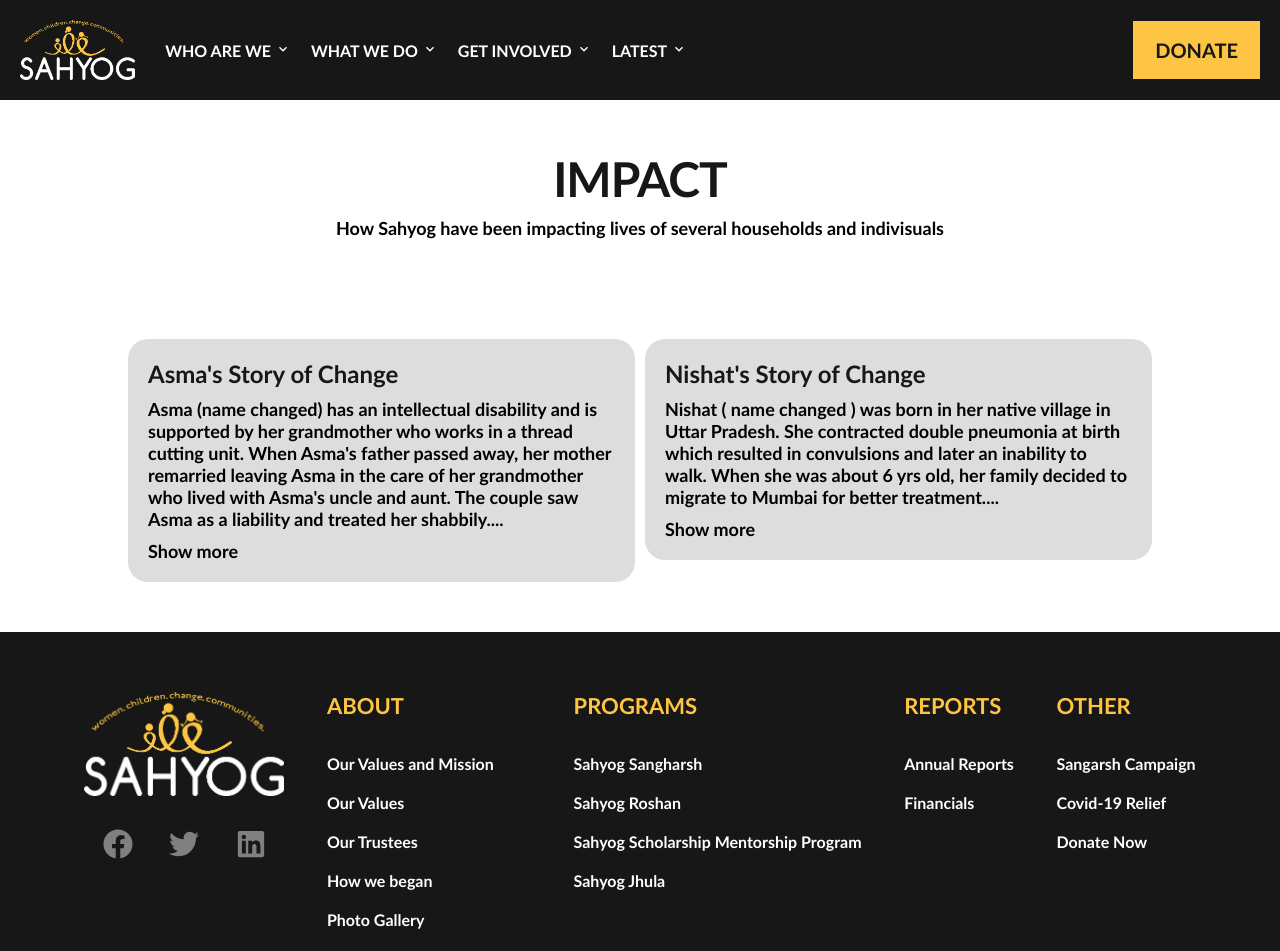
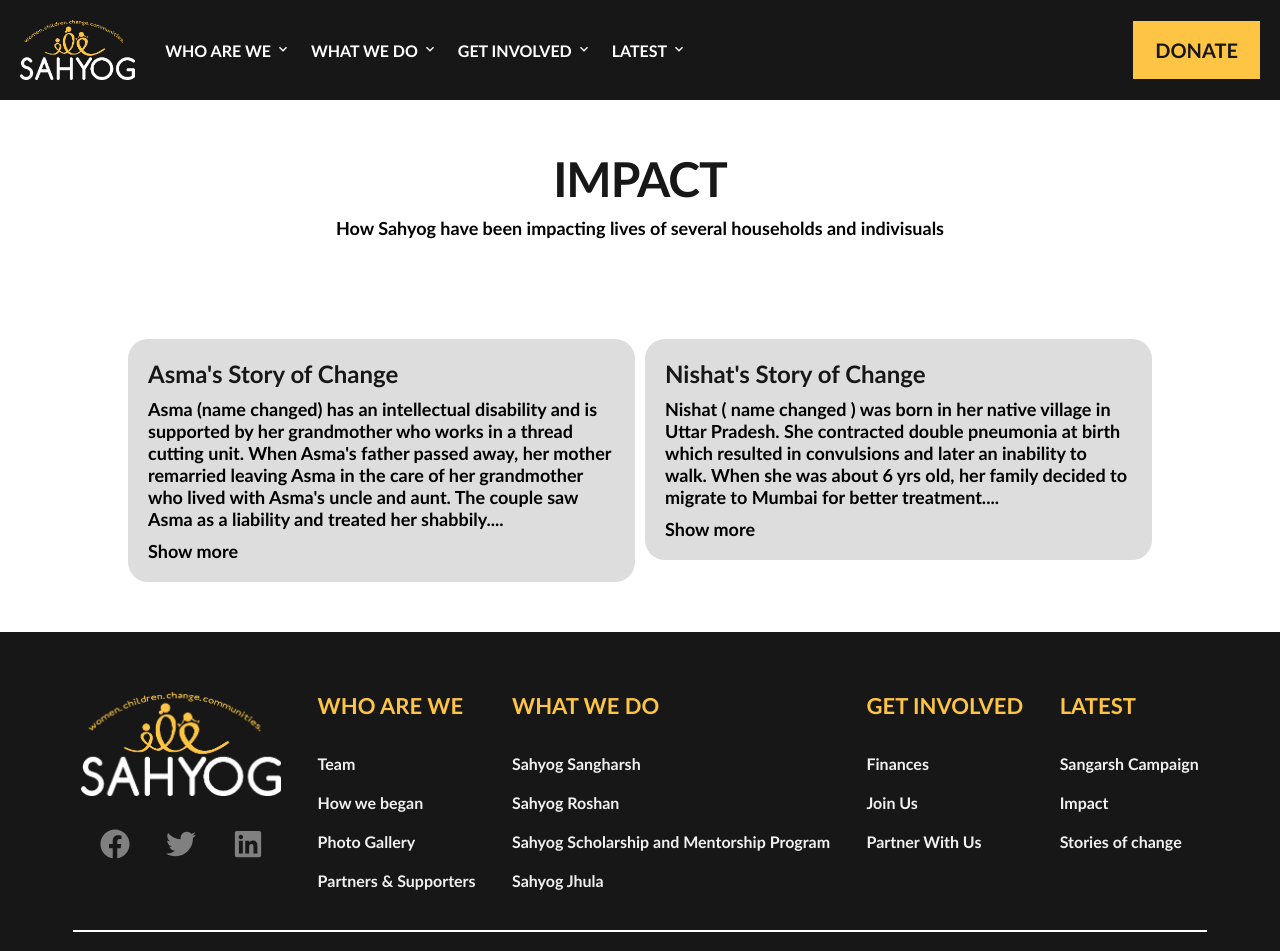
Before and after one commit to HardikShah563/sahyog-chehak, a React (Create React App) app: page /impact in a window 1280 px wide. Shown: the top 951 px of the page. Built offline with nearby package versions, Linux system fonts and the light colour scheme.

Commit message:
fixing vision  mission & values

```diff
--- a/src/components/Footer.jsx
+++ b/src/components/Footer.jsx
@@ -41,91 +41,26 @@
                         </div>
                     </div>
 
-                    <div
-                        className="foot-section">
-                        <li className="heading">
-                            <span className="title-text">About</span>
-                        </li>
-                        <li>
-                            <div onClick={() => navigate("/vision-and-mission")}>Our Values and Mission</div>
-                        </li>
-                        <li>
-                            <div onClick={() => navigate("/values")}>Our Values</div>
-                        </li>
-                        <li>
-                            <div onClick={() => navigate("/our-trestees")}>Our Trustees</div>
-                        </li>
-                        <li>
-                            <div onClick={() => navigate("/how-we-began")}>How we began</div>
-                        </li>
-                        <li>
-                            <div onClick={() => navigate("/photo-gallery")}>Photo Gallery</div>
-                        </li>
-                        <li>
-                            <div onClick={() => navigate("/our-team")}>Our Team</div>
-                        </li>
-                        <li>
-                            <div onClick={() => navigate("/our-partners-and-supporters")}>Our Partners and Supporters</div>
-                        </li>
-                        <li>
-                            <div onClick={() => navigate("/stories-of-change")}>Stories of Change</div>
-                        </li>
-                    </div>
-
-                    <div className="foot-section">
-                        <li className="heading">
-                            <span className="title-text">Programs</span>
-                        </li>
-                        <li>
-                            <div onClick={() => navigate("/sahyog-sangharsh")}>Sahyog Sangharsh</div>
-                        </li>
-                        <li>
-                            <div onClick={() => navigate("/sahyog-roshan")}>Sahyog Roshan</div>
-                        </li>
-                        <li>
-                            <div onClick={() => navigate("/sahyog-scholarship-and-mentorship-program")}>Sahyog Scholarship Mentorship Program</div>
-                        </li>
-                        <li>
-                            <div onClick={() => navigate("/sahyog-jhula")}>Sahyog Jhula</div>
-                        </li>
-                    </div>
-
-                    <div className="foot-section">
-                        <li className="heading">
-                            <span className="title-text">Reports</span>
-                        </li>
-                        <li>
-                            <div onClick={() => navigate("/reports")}>Annual Reports</div>
-                        </li>
-                        <li>
-                            <div onClick={() => navigate("/financials")}>Financials</div>
-                        </li>
-                    </div>
-
-                    <div className="foot-section">
-                        <li className="heading">
-                            <span className="title-text">Other</span>
-                        </li>
-                        <li>
-                            <div onClick={() => navigate("/sangarsh-campaign")}>Sangarsh Campaign</div>
-                        </li>
-                        <li>
-                            <div onClick={() => navigate("/covid-19-relief")}>Covid-19 Relief</div>
-                        </li>
-                        <li>
-                            <div onClick={() => navigate("/donate")}>Donate Now</div>
-                        </li>
-                    </div>
+                    {footer.footerLinks.map((footerDiv) => (
+                        <div className="foot-section">
+                            <li className="heading">
+                                <span className="title-text">{footerDiv.title}</span>
+                            </li>
+                            {footerDiv.children.map((child) => (
+                                <div className="footer-links" onClick={() => navigate(child.link)}>{child.name}</div>
+                            ))}
+                        </div>
+                    ))}
                 </div>
                 <hr />
                 <div className="below-footer-links">
-                    <div className="below-footer-section flex gap-20">
+                    <div className="below-footer-section flex gap-20 margin-block-10">
                         <span className="hover-light-green cur" onclick={() => navigate("/")}>Terms</span>
                         <span className="hover-light-green cur" onclick={() => navigate("/")}>Privacy</span>
                         <span className="hover-light-green cur" onclick={() => navigate("/")}>Policy</span>
                     </div>
 
-                    <div>
+                    <div className="margin-block-10">
                         © <span className="color-light">{(new Date().getFullYear())}</span>&nbsp;|&nbsp;<span className="color-light">Chehak Trust</span>&nbsp;All Rights Reserved
                     </div>
                 </div>
--- a/src/components/Values.jsx
+++ b/src/components/Values.jsx
@@ -9,16 +9,18 @@
         <>
             <div className="w-90 margin-a-a">
                 <h1 className="big-heading txt-ctr margin-block-50">
-                    {/* {values.title} */}
                     {values.title}
                 </h1>
 
-                <div className="flex justify-ctr gap-20 flex-wrap">
+                <div className="values">
                     {values.values.map((value) => (
                         <div className="value-card">
                             {getIconFromIconName(value.icon, value.size)}
                             <div className="value-card-title">
                                 {value.title}
+                            </div>
+                            <div className="value-card-subtitle">
+                                {value.subTitle}
                             </div>
                         </div>
                     ))}
--- a/src/data.json
+++ b/src/data.json
@@ -78,6 +78,10 @@
                     {
                         "name": "Impact",
                         "link": "/impact"
+                    },
+                    {
+                        "name": "Stories of change",
+                        "link": "/stories-of-change"
                     }
                 ]
             }
@@ -102,7 +106,84 @@
                 "name": "linkedin"
             }
         ],
-        "footerLinks": []
+        "footerLinks": [
+            {
+                "title": "Who are we",
+                "children": [
+                    {
+                        "name": "Team",
+                        "link": "/team"
+                    },
+                    {
+                        "name": "How we began",
+                        "link": "/how-we-began"
+                    },
+                    {
+                        "name": "Photo Gallery",
+                        "link": "/photos"
+                    },
+                    {
+                        "name": "Partners & Supporters",
+                        "link": "/partners&supporters"
+                    }
+                ]
+            },
+            {
+                "title": "What we do",
+                "children": [
+                    {
+                        "name": "Sahyog Sangharsh",
+                        "link": "/team"
+                    },
+                    {
+                        "name": "Sahyog Roshan",
+                        "link": "/sahyog-roshan"
+                    },
+                    {
+                        "name": "Sahyog Scholarship and Mentorship Program",
+                        "link": "/sahyog-scholarship-and-mentorship-program"
+                    },
+                    {
+                        "name": "Sahyog Jhula",
+                        "link": "/sahyog-jhula"
+                    }
+                ]
+            },
+            {
+                "title": "Get Involved",
+                "children": [
+                    {
+                        "name": "Finances",
+                        "link": "/finances"
+                    },
+                    {
+                        "name": "Join Us",
+                        "link": "/"
+                    },
+                    {
+                        "name": "Partner With Us",
+                        "link": "/"
+                    }
+                ]
+            },
+            {
+                "title": "Latest",
+                "children": [
+                    {
+                        "name": "Sangarsh Campaign",
+                        "link": "/sangarsh-campaign"
+                    },
+                    {
+                        "name": "Impact",
+                        "link": "/impact"
+                    },
+                    {
+                        "name": "Stories of change",
+                        "link": "/stories-of-change"
+                    }
+                ]
+            }
+        ]
     },
     "home": {
         "main": {
@@ -168,33 +249,37 @@
             "values": [
                 {
                     "title": "Solidarity",
+                    "subTitle": "We're dedicated to personal and community growth, standing together for progress",
                     "icon": "FaPeopleGroup",
-                    "size": "50"
+                    "size": "100"
                 },
                 {
                     "title": "Integrity",
+                    "subTitle": "We're honest and accountable, valuing trust in our actions and partnerships",
                     "icon": "GoLaw",
-                    "size": "50"
+                    "size": "100"
                 },
                 {
                     "title": "Learning",
+                    "subTitle": "We think learning is vital, fostering growth through ongoing education and skill-building",
                     "icon": "FaBookOpenReader",
-                    "size": "50"
+                    "size": "100"
                 },
                 {
                     "title": "Freedom",
+                    "subTitle": "We support freedom of thought and action, promoting respect and innovation",
                     "icon": "GiFreedomDove",
-                    "size": "50"
+                    "size": "100"
                 }
             ]
         },
         "vision": {
-            "title": "Our Vision",
+            "title": "Vision",
             "paragraph": "A world where women and children can realise their potential and drive positive change in their communities.",
             "imageURL": "vision.png"
         },
         "mission": {
-            "title": "Our Mission",
+            "title": "Mission",
             "paragraph": "We work for sustainable change in women and children from marginalised communities by providing them with enrichment education, special education, life skills and access to vocational opportunities.",
             "imageURL": "mission.png"
         },
--- a/src/style/footer.css
+++ b/src/style/footer.css
@@ -25,11 +25,15 @@
     color: var(--secondary-light);
 }
 
-.foot-section>li>div {
+.footer-links {
     margin: 20px 0;
-    color: var(--white);
+    color: var(--primary);
     cursor: pointer;
     font-weight: 800;
+}
+
+.footer-links:hover {
+    color: var(--secondary-light);
 }
 
 .foot-section>.heading {
@@ -93,9 +97,7 @@
     }
 
     .below-footer-links {
-        flex-direction: column;
-        justify-content: center;
-        text-align: center;
+        width: 90%;
     }
 }
 
--- /dev/null
+++ b/src/style/visionmission.css
@@ -0,0 +1,41 @@
+.visionmission {
+    display: flex;
+    margin: auto auto;
+    height: max-content;
+}
+
+.vision-box, .mission-box {
+    width: 50%;
+    height: max-content;
+}
+
+.vision-box {
+    display: flex;
+    flex-direction: column;
+}
+
+.visionmission .img-div {
+    height: 200px;
+    height: 100%;
+    border: 1px solid var(--secondary-dark);
+}
+
+@media (max-width: 900px) {
+    .visionmission {
+        width: 80% !important;
+    }
+}
+
+@media (max-width: 600px) {
+    .visionmission {
+        flex-direction: column;
+    }
+
+    .vision-box {
+        flex-direction: column-reverse;
+    }
+
+    .vision-box, .mission-box {
+        width: 100%;
+    }
+}
```
Also changed, not shown: src/components/ContactUs.jsx (+4 -5 lines), src/components/VisionMission.jsx (+15 -23 lines), src/style/home.css (+36 -42 lines), public/assets/mission.png (added), public/assets/vision.png (added).
